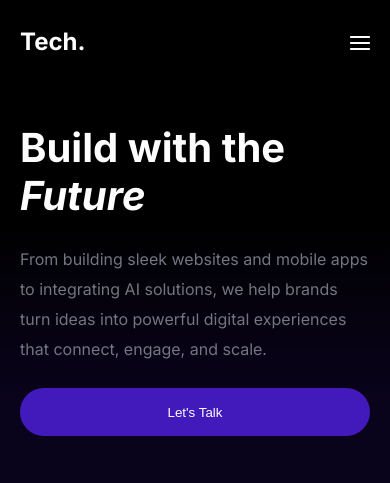
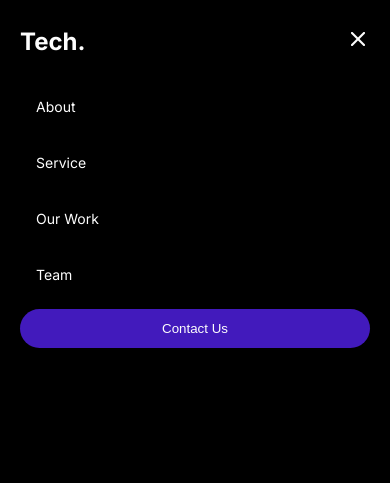
Before and after one commit to hanssav/c-wph-1, a plain HTML site: page index.html in a window 390 px wide. Both pictures are taken after a click on the button 360 px from the left and 42 px from the top of the page. Shown: the top 483 px of the page. Drawn offline with Linux system fonts and the light colour scheme.

Commit message:
create mobile menu view(click hamburger)

```diff
--- a/css/index.css
+++ b/css/index.css
@@ -2,6 +2,11 @@
   box-sizing: border-box;
   margin: 0;
   padding: 0;
+}
+
+/* mobile view menu configuration */
+body.no-scroll {
+  overflow: hidden;
 }
 
 :root {
@@ -115,10 +120,15 @@ button {
 /* NAVIGATION */
 nav {
   display: flex;
+  background-color: var(--bg-dark);
+  backdrop-filter: blur(40px);
+  -webkit-backdrop-filter: blur(40px); /* support Safari */
   justify-content: space-between;
   align-items: center;
   padding: 10px 140px;
   height: 84px;
+  position: relative;
+  z-index: 101;
 }
 
 .logo {
@@ -181,6 +191,48 @@ nav .nav-item:last-child {
   }
 }
 
+/* MENU MOBILE VIEW WHEN CLICK MENU ICON */
+/* Only show this menu in mobile */
+.mobile-menu {
+  padding: 20px 20px;
+  position: fixed;
+  top: 65px;
+  left: 0;
+  height: calc(100vh - 65px);
+  width: 100%;
+  background-color: var(--bg-dark);
+  backdrop-filter: blur(10px);
+  display: flex;
+  flex-direction: column;
+  gap: 12px;
+  align-items: start;
+  justify-content: start;
+  z-index: 100;
+}
+
+.hidden {
+  display: none;
+}
+
+.mobile-menu .contact {
+  width: 100%;
+  padding: 12px;
+}
+
+.desktop-menu {
+  display: flex;
+}
+
+/* Mobile Responsive */
+@media (max-width: 768px) {
+  .desktop-menu {
+    display: none;
+  }
+  .mobile-menu-icon {
+    display: block;
+  }
+}
+
 /* HERO SECTION */
 .hero {
   position: relative;
@@ -235,6 +287,8 @@ nav .nav-item:last-child {
 
 @media (max-width: 768px) {
   .hero-text {
+    width: 100%;
+    max-width: 768px;
     gap: 24px;
   }
 
--- a/index.html
+++ b/index.html
@@ -29,11 +29,24 @@
         <button class="contact">Contact Us</button>
       </div>
       <div class="nav-item">
-        <button class="menu-icon">
-          <img src="./assets/icons/menu-icon.png" alt="" />
+        <button class="menu-icon" id="menu-toggle">
+          <img
+            src="./assets/icons/menu-icon.png"
+            alt="menu-icon"
+            id="menu-icon"
+          />
         </button>
       </div>
     </nav>
+
+    <!-- Mobile Menu (Hidden by Default) -->
+    <div id="mobile-menu" class="mobile-menu hidden">
+      <div class="menu-item">About</div>
+      <div class="menu-item">Service</div>
+      <div class="menu-item">Our Work</div>
+      <div class="menu-item">Team</div>
+      <button class="contact">Contact Us</button>
+    </div>
 
     <section class="hero">
       <div class="hero-text">
@@ -250,5 +263,7 @@
     <footer>
       <p>© 2025 Web Programming Hack. All rights reserved.</p>
     </footer>
+
+    <script src="./script.js"></script>
   </body>
 </html>
--- /dev/null
+++ b/script.js
@@ -0,0 +1,29 @@
+const toggleBtn = document.getElementById('menu-toggle');
+const menuIcon = document.getElementById('menu-icon');
+const mobileMenu = document.getElementById('mobile-menu');
+
+let isOpen = false;
+
+const updateMenuState = () => {
+  if (isOpen) {
+    mobileMenu.classList.remove('hidden');
+    menuIcon.src = './assets/icons/x-close.png'; // icon "X"
+    document.body.classList.add('no-scroll');
+  } else {
+    mobileMenu.classList.add('hidden');
+    menuIcon.src = './assets/icons/menu-icon.png'; // hamburger
+    document.body.classList.remove('no-scroll');
+  }
+};
+
+toggleBtn.addEventListener('click', () => {
+  isOpen = !isOpen;
+  updateMenuState();
+});
+
+window.addEventListener('resize', () => {
+  if (window.innerWidth >= 768 && isOpen) {
+    isOpen = false;
+    updateMenuState();
+  }
+});
```
Also changed, not shown: assets/icons/x-close.png (added).
